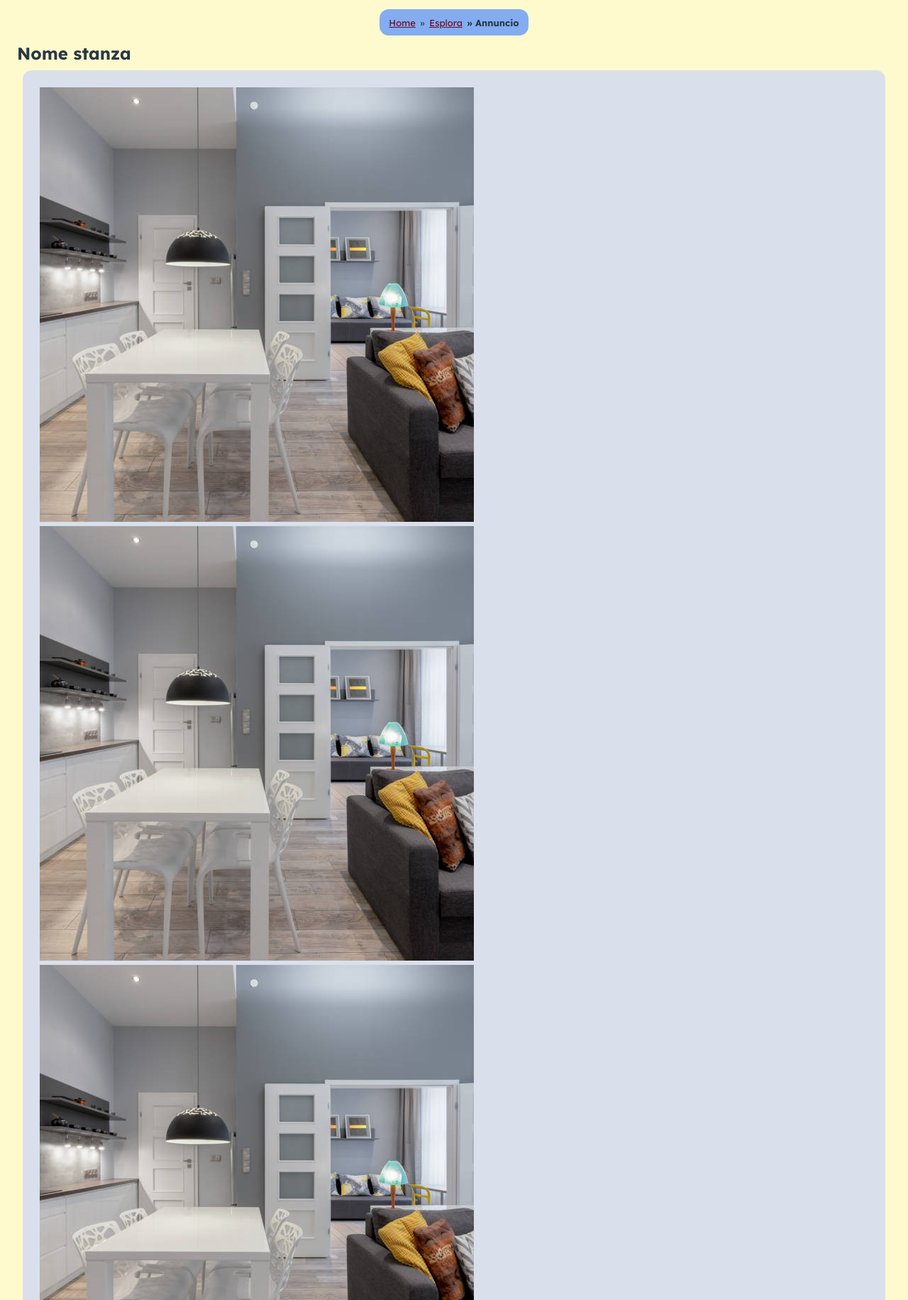
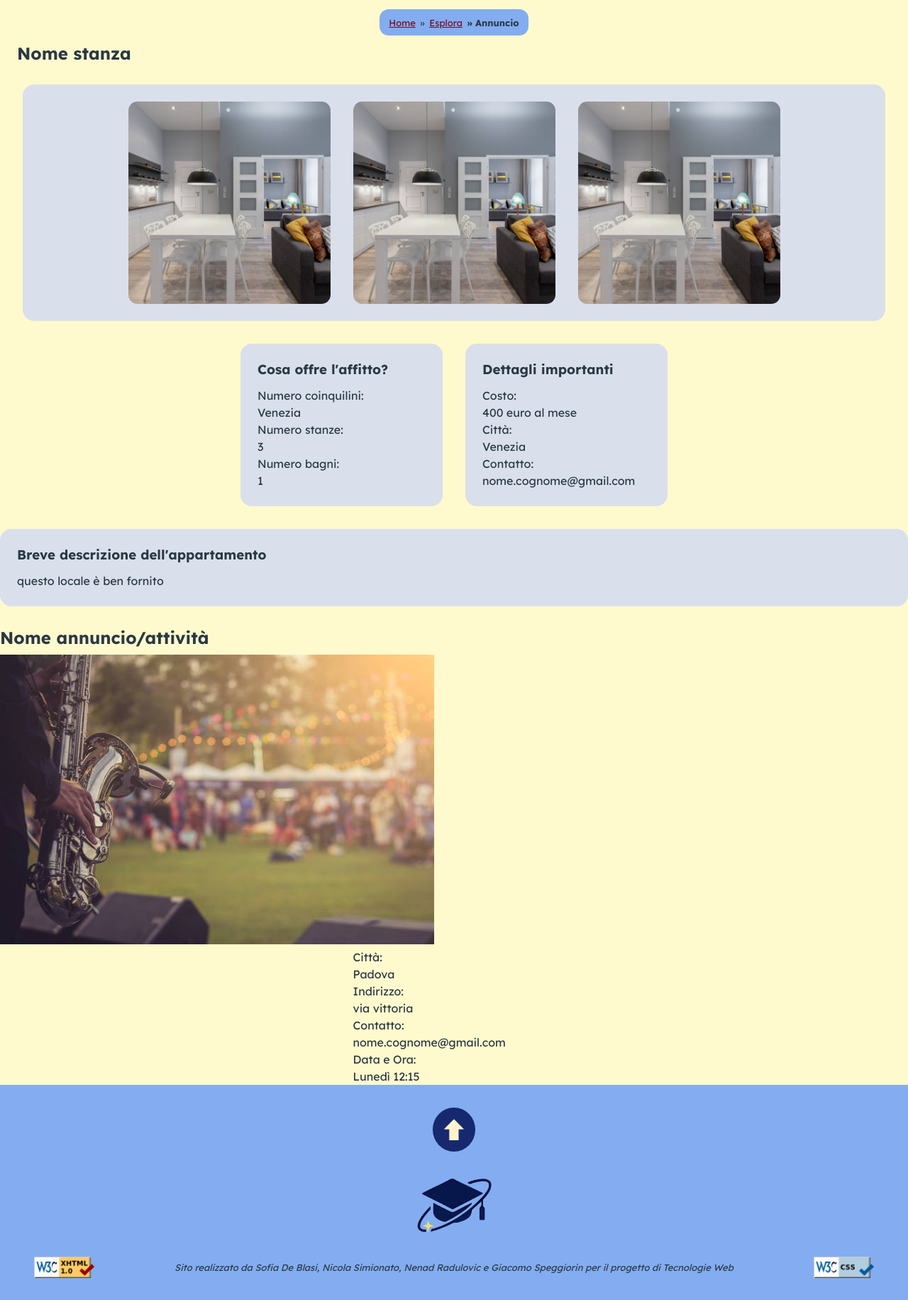
Before and after one commit to nenadkk/StudentSpace, a PHP site: page /html/annuncio.html in a window 1280 px wide. Shown: the part 144-1975 px from the top of the page at 71% size. Run offline with PHP 8.4, Linux system fonts and the light colour scheme.

Commit message:
continuo modifiche file css per la parte dell'annuncio

```diff
--- a/css/style.css
+++ b/css/style.css
@@ -811,18 +811,21 @@
 ===========================================================
 */
 
+.annunci-affitto h2 {
+    margin-left: 1em;
+}
 
 .info{
     display: grid;
     justify-content: center;
     grid-template-columns: repeat(auto-fit, minmax(0px, 285px));
-    gap: 1em;
+    gap: 2em;
     list-style: none;
     padding: 0;
     margin: 0 ;
 }
 
-.carosello, .generali-affitto, .essenziali-affitto, .descrizione-affitto{
+.generali-affitto, .essenziali-affitto, .descrizione-affitto{
     background-color: var(--card);
     border-radius: 1em;
     padding: 1.5em;
@@ -834,64 +837,22 @@
 }
 
 .carosello{
+    background-color: var(--card);
+    border-radius: 1em;
+    display: grid;
+    justify-content: center;
+    grid-template-columns: repeat(auto-fit, minmax(0px, 285px));
+    gap: 2em;
+    list-style: none;
+    margin: 2em;
+    padding: 1.5em;
+    overflow-x: auto;
+}
+
+.carosello img{
     max-width: 100%;
     border-radius: 0.8em;
     object-fit: cover;
     display: block;
     align-self: center;
-    margin-left: 2em;
-    margin-right: 2em;
 }
-
-.annunci-affitto h2 {
-    margin-left: 1em;
-}
-
-
-/*
-.immagine-locale {
-    background-color: var(--card);
-    border-radius: 1em;
-    padding: 1.5em;
-    margin: 0 2em 2em 2em;
-}
-
-.immagine-locale img {
-    width: 100%;
-    height: auto;
-    border-radius: 0.8em;
-    display: block;
-    object-fit: cover;
-}
-
-.prova {
-    display: grid;
-    grid-template-columns: repeat(auto-fit, minmax(250px, 1fr));
-    gap: 1em;
-    padding: 0 2em;
-}
-
-.generali-affitto,
-.essenziali-affitto,
-.descrizione-affitto {
-    background-color: var(--card);
-    border-radius: 1em;
-    padding: 1.5em;
-    display: flex;
-    flex-direction: column;
-    gap: 0.8em;
-}
-
-
-.carosello {
-    display: flex;
-    gap: 1em;
-    overflow-x: auto;
-    padding-bottom: 1em;
-}
-
-.carosello img {
-    height: 200px;
-    border-radius: 0.8em;
-    object-fit: cover;
-} */
```
